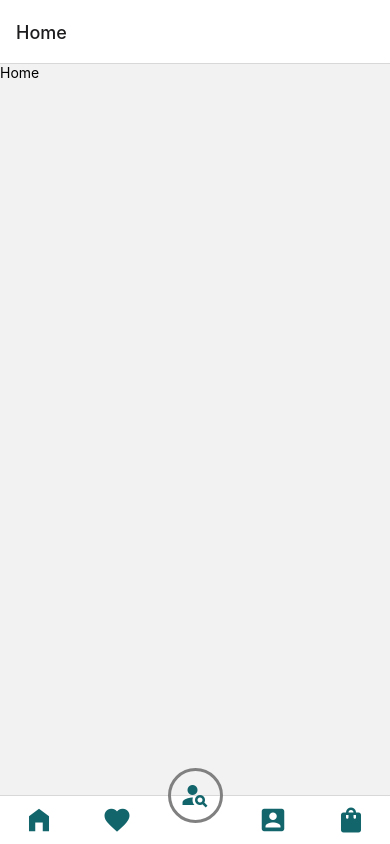
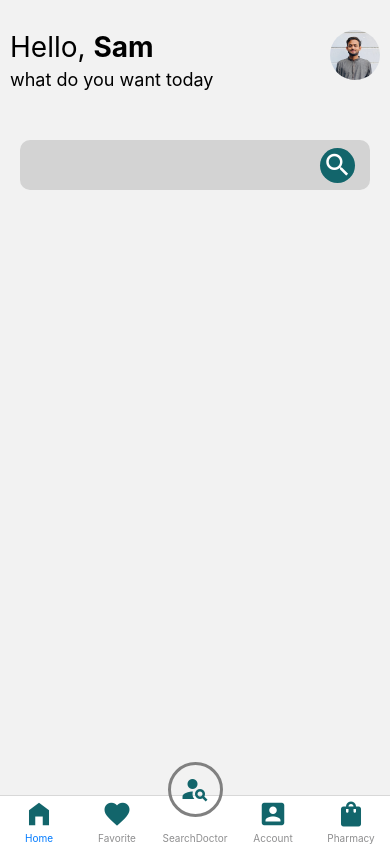
Before and after one commit to ZaidAhmed786/DoctorAppointmentApp, a React Native app: screen /BottomNavigation in a window 390 px wide. Built offline with nearby package versions, Linux system fonts and the light colour scheme.

Commit message:
working on home

```diff
--- a/src/Navigation.js/BottomNavigation.js
+++ b/src/Navigation.js/BottomNavigation.js
@@ -14,9 +14,9 @@ const BottomNavigation = () => {
     return (
 
 
-      <Tab.Navigator  tabBarOptions={{ showLabel: false } }>
+      <Tab.Navigator  screenOptions={{"tabBarStyle": [{"display": "flex"},null]}}>
         <Tab.Screen name="Home" component={Home}
-        options={{tabBarIcon : () => <Icon name='home-filled' color="#12656b" size={30} />}} />
+        options={{headerShown: false , tabBarIcon : () => <Icon name='home-filled' color="#12656b" size={30} />}} />
          <Tab.Screen name="Favorite" component={Favorite}
         options={{tabBarIcon : () => <Icon name='favorite' color="#12656b" size={30} />}} />
         <Tab.Screen name="SearchDoctor" component={SearchDoctor}
--- a/src/screens/Home.js
+++ b/src/screens/Home.js
@@ -1,14 +1,49 @@
-import { StyleSheet, Text, View } from 'react-native'
+import { StyleSheet, Text, View , Image } from 'react-native'
 import React from 'react'
+
+import Icon from 'react-native-vector-icons/MaterialIcons';
 
 const Home = () => {
   return (
-    <View>
-      <Text>Home</Text>
+    <View style={{flex:1}}>
+      <View style={styles.header}>
+        <View>
+        <View style={{flexDirection:"row" }}>
+          <Text style={{fontSize:28,color:"black"}}>Hello, </Text>
+          <Text style={{fontSize:28 , fontWeight:"bold" , color:"black"}}>Sam</Text>
+        </View>
+        <Text style={{marginTop:5,fontSize:18}}>what do you want today</Text>
+        </View>
+        <Image source={require('../../assets/user.jpeg')} style={{height:50,width:50,borderRadius:25}}/>
+      </View>
+      <View style={{marginTop:40 , flexDirection : "row" , paddingHorizontal : 20}}>
+      <View style={styles.searchInput}>
+        <View style={{marginLeft:280 ,  backgroundColor:"#12656b" , borderRadius:20 , height:35 , width:35 , alignItems:"center" , justifyContent:"center"}}>
+        <Icon name='search' color="white" size={30} />
+        </View>
+
+      </View>
+      </View>
     </View>
   )
 }
 
 export default Home
 
-const styles = StyleSheet.create({})
+const styles = StyleSheet.create({
+  header:{
+    marginTop:20,
+    flexDirection:"row",
+    justifyContent:"space-between",
+    padding:10
+  },
+  searchInput:{
+    flex : 1,
+    height : 50,
+    borderRadius : 10,
+    flexDirection:"row",
+    backgroundColor : "#D3D3D3",
+    alignItems:"center",
+    paddingHorizontal:20
+  }
+})
```
Also changed, not shown: assets/user.jpeg (added).
